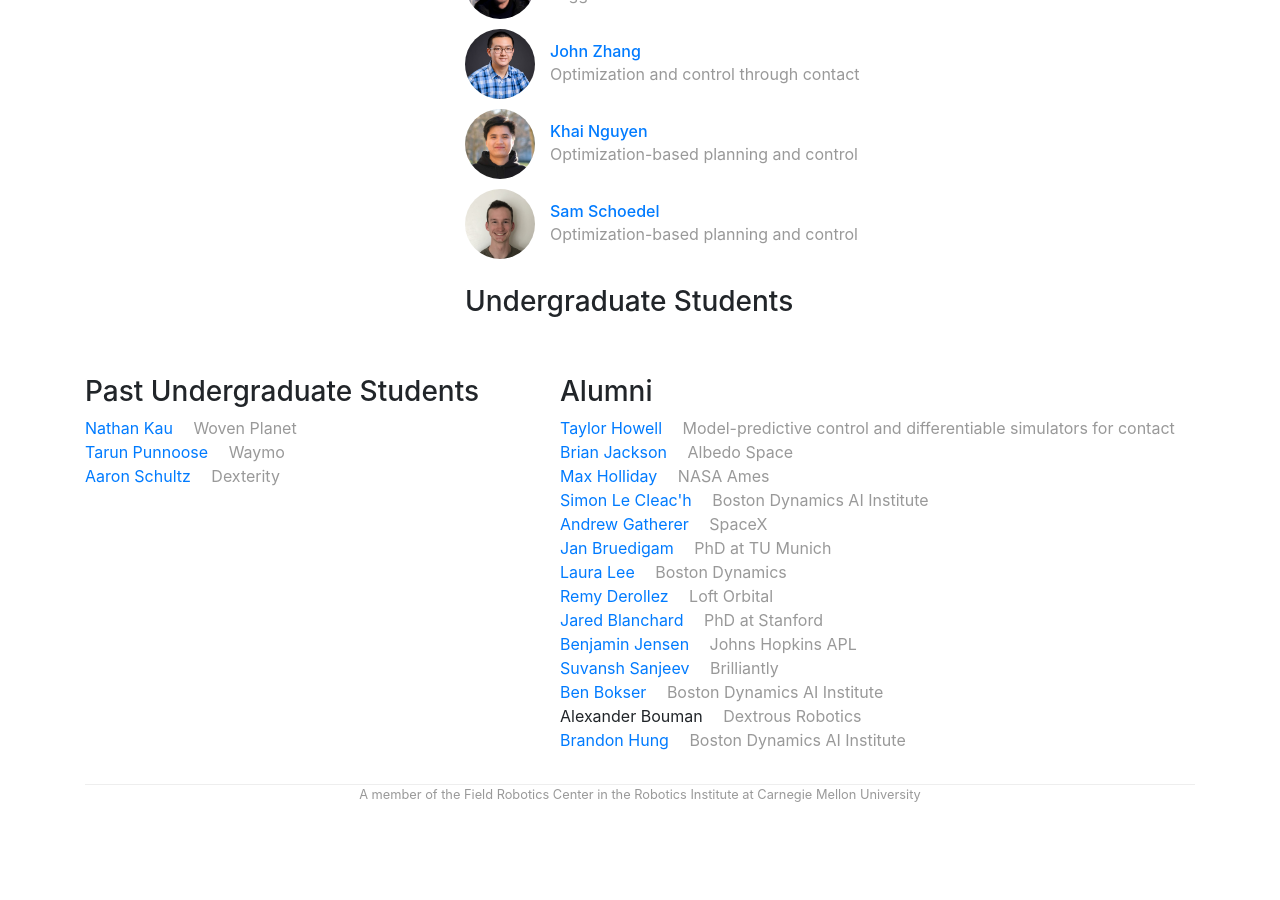
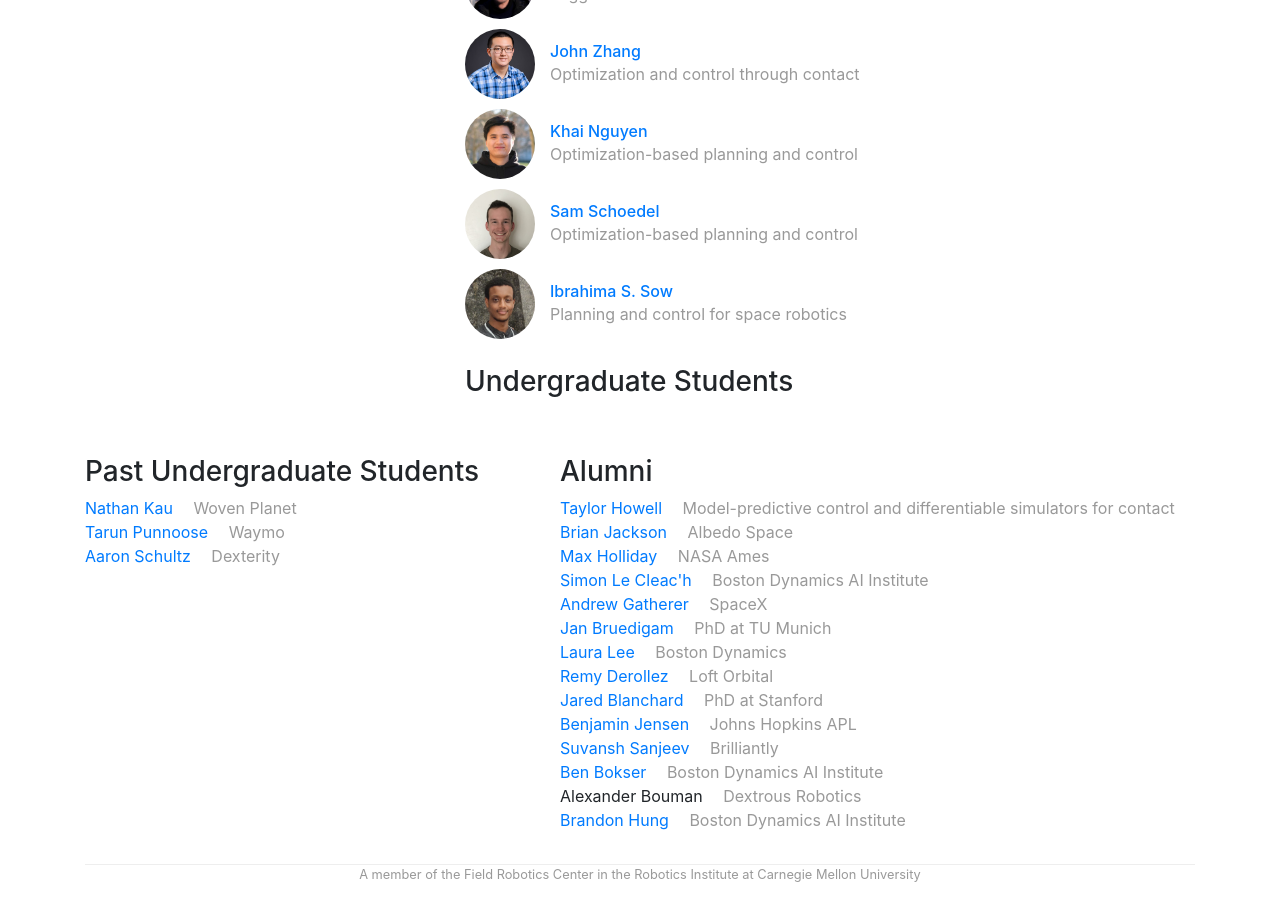
Before and after one commit to RoboticExplorationLab/roboticexplorationlab.github.io, a Jekyll site: the page built from index.html, in a window 1280 px wide and 900 px high, scrolled down 6277 px. Built offline with Jekyll 4.4.1, drawn with Linux system fonts in a browser that asks for light colours; comment, search, counter and statistics services are not loaded; before the commit the page ends 7097 px from its top, so only the background shows below that.

Commit message:
Add Ibrahima

```diff
--- a/_data/people.yml
+++ b/_data/people.yml
@@ -275,6 +275,14 @@ arun:
     image: /img/people/arun.jpg
     bio: Optimization and control through contact
 
+ibrahima:
+    display_name: "Ibrahima S. Sow"
+    webpage: "https://www.linkedin.com/in/ibrasw/"
+    github: Ibrassow
+    role: masters
+    image: /img/people/ibrahima.jpg
+    bio: Planning and control for space robotics
+
 # grad-a:
 #     display_name: "Grad A"
 #     role: grad
```
Also changed, not shown: img/people/ibrahima.jpg (added).
